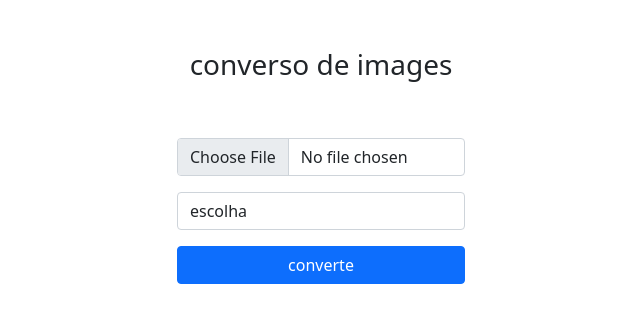
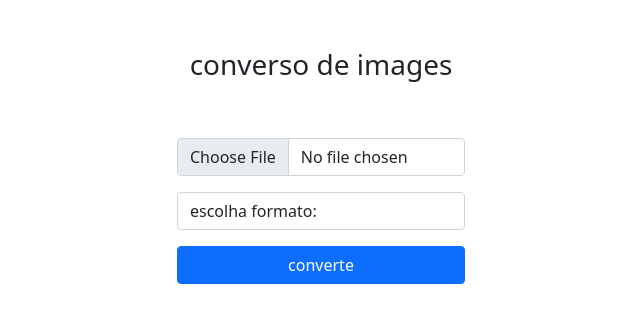
Before and after one commit to geraldo-dev/python-pillow, a Flask app: page / in a window 1280 px wide. Shown: the top 323 px of the page, without its empty margins (319-959 px from the left). Run offline with Flask 2, Linux system fonts and the light colour scheme; some libraries are stand-ins or nearby versions.

Commit message:
directory path and project wheel instructions

```diff
--- a/app.py
+++ b/app.py
@@ -15,8 +15,8 @@ def home():
         if img and (options  != 'escolha'):
             new_image = Image.open(img, 'r')
             name = str(img.filename.split('.')[0])
-            #folde name
-            folde = "C:\\Users\\Dell\\Documents\\image-converter\\new_image\\"
+
+            folde = "new_image\\"
 
             if options == 'png':
                 new_image.save(folde + name + ".png")
--- a/templates/index.html
+++ b/templates/index.html
@@ -28,7 +28,7 @@
                     </div>
                     <div class="mb-3">
                         <select class="form-control" name="options" required>
-                            <option value="escolha">escolha</option>
+                            <option value="escolha">escolha formato:</option>
                             <option value="png">png</option>
                             <option value="jpeg">jpeg</option>
                             <option value="jpg">jpg</option>
```
Also changed, not shown: README.md, 1 other file.
